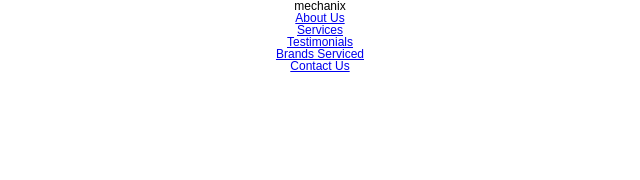
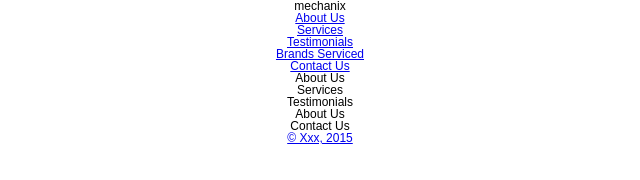
Before and after one commit to puginabox/aarons-auto, a website: page src/client/index.html in a window 1280 px wide. Shown: the whole page, without its empty margins (320-960 px from the left). Drawn offline with Linux system fonts and the light colour scheme.

Commit message:
fleshing out content areas

```diff
--- a/src/client/index.html
+++ b/src/client/index.html
@@ -20,6 +20,7 @@
 <script src="http://html5shiv.googlecode.com/svn/trunk/html5.js"></script>
 <![endif]-->
 </head>
+
 <body>
     <header role="banner">
         <h1>mechanix</h1>
@@ -35,7 +36,30 @@
             </ul>
         </nav>
     </header>
+    <section role="contentinfo" id="about" class="main-content">
+        <h1>About Us</h1>
+        <p></p>
+    </section>
+    <section id="Services" class="main-content">
+        <h1>Services</h1>
+        <p></p>
+    </section>
+    <section id="Testimonials" class="main-content">
+        <h1>Testimonials</h1>
+        <p></p>
+    </section>
+    <section id="brands-serviced" class="main-content">
+        <h1>About Us</h1>
+        <p></p>
+    </section>
+    <section id="contact" class="main-content">
+        <h1>Contact Us</h1>
+        <p></p>
+    </section>
 
+    <footer role="">
+        <a href="#" <sup>&copy; Xxx, 2015</sup></a>
+    </footer>
 </body>
 
 </html>
```
Lines whose indentation alone changed are shown as unchanged.
